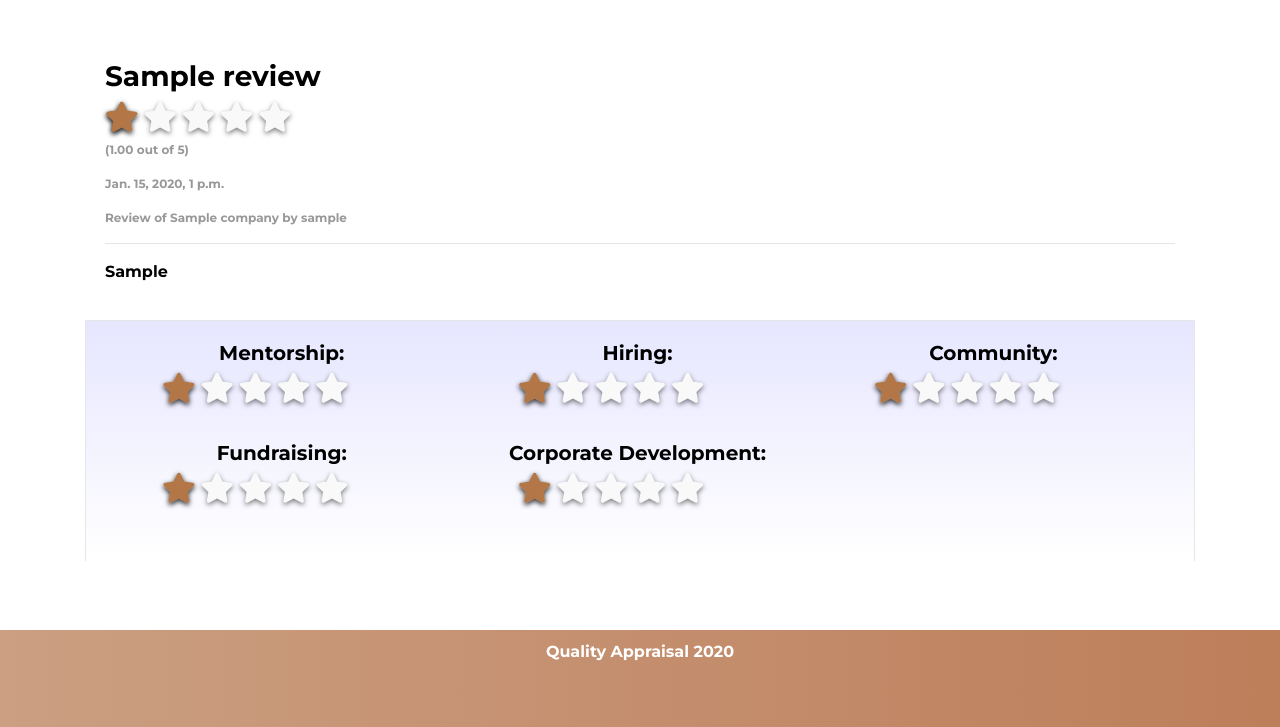
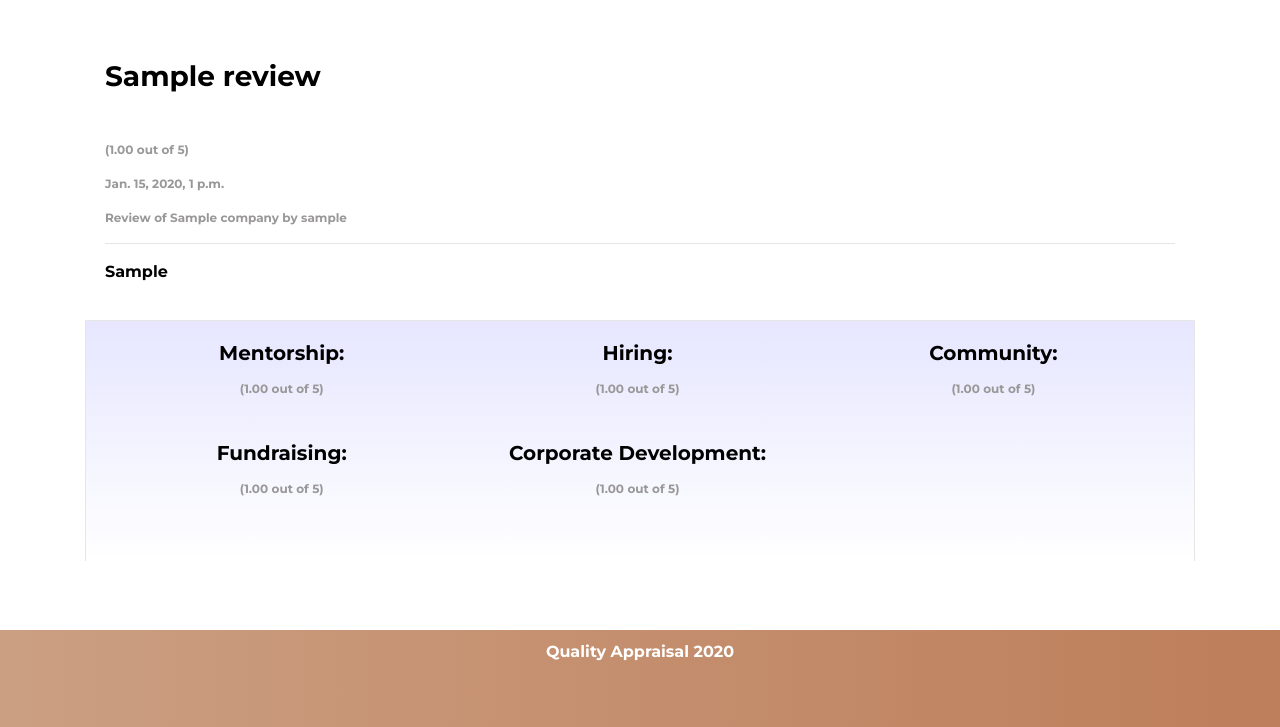
Before and after one commit to felkiriinya/Quality-Appraisal, a Django app: page /reviewdetails/1 in a window 1280 px wide. Shown: the part 73-800 px from the top of the page. Run offline with Django 3.2, Linux system fonts and the light colour scheme; a user stored in the database is signed in; tables that the repository leaves empty hold one stand-in row (values such as "Sample post"); some libraries are stand-ins or nearby versions.

```diff
--- a/appraisalapp/templates/reviews/review_details.html
+++ b/appraisalapp/templates/reviews/review_details.html
@@ -5,7 +5,7 @@
 
         <div class="review-main">
             <h3><b>{{ review.title }}</b></h3>
-            <div class="emptyStarsSmall">
+            <!-- <div class="emptyStarsSmall">
                 <i class="fa fa-star" id="emptyStarSmall1"></i>
                 <i class="fa fa-star" id="emptyStarSmall2"></i>
                 <i class="fa fa-star" id="emptyStarSmall3"></i>
@@ -25,7 +25,7 @@
                 <i class="fa fa-star" {% if review.overall < 2.75 %} style="display:none;" {% endif %} id="fullStarSmall3"></i>
                 <i class="fa fa-star" {% if review.overall < 3.75 %} style="display:none;" {% endif %} id="fullStarSmall4"></i>
                 <i class="fa fa-star" {% if review.overall < 4.75 %} style="display:none;" {% endif %} id="fullStarSmall5"></i>
-            </div>
+            </div> -->
             <br>
             <p class="date-author">({{ review.overall|floatformat:2 }} out of 5)</p>
             <p class="date-author">{{ review.date_posted }}</p>
@@ -36,7 +36,7 @@
         <div class="review-ratings">
             <div class="stars-container">
                 <h5><b>Mentorship:</b></h5>
-                <div class="emptyStarsReview">
+                <!-- <div class="emptyStarsReview">
                     <i class="fa fa-star" id="emptyStarSmall1"></i>
                     <i class="fa fa-star" id="emptyStarSmall2"></i>
                     <i class="fa fa-star" id="emptyStarSmall3"></i>
@@ -49,11 +49,13 @@
                     <i class="fa fa-star" {% if review.mentorship != 5 and review.mentorship != 4 and review.mentorship != 3 %} style="display:none;" {% endif %} id="fullStarSmall3"></i>
                     <i class="fa fa-star" {% if review.mentorship != 5 and review.mentorship != 4 %} style="display:none;" {% endif %} id="fullStarSmall4"></i>
                     <i class="fa fa-star" {% if review.mentorship != 5 %} style="display:none;" {% endif %} id="fullStarSmall5"></i>
-                </div>
+                </div> -->
+                <p class="date-author">({{ review.mentorship|floatformat:2 }} out of 5)</p>
             </div>
+
             <div class="stars-container">
                 <h5><b>Hiring:</b></h5>
-                <div class="emptyStarsReview">
+                <!-- <div class="emptyStarsReview">
                     <i class="fa fa-star" id="emptyStarSmall1"></i>
                     <i class="fa fa-star" id="emptyStarSmall2"></i>
                     <i class="fa fa-star" id="emptyStarSmall3"></i>
@@ -66,11 +68,13 @@
                     <i class="fa fa-star" {% if review.hiring != 5 and review.hiring != 4 and review.hiring != 3 %} style="display:none;" {% endif %} id="fullStarSmall3"></i>
                     <i class="fa fa-star" {% if review.hiring != 5 and review.hiring != 4 %} style="display:none;" {% endif %} id="fullStarSmall4"></i>
                     <i class="fa fa-star" {% if review.hiring != 5 %} style="display:none;" {% endif %} id="fullStarSmall5"></i>
-                </div>
+                </div> -->
+
+                <p class="date-author">({{ review.hiring|floatformat:2 }} out of 5)</p>
             </div>
             <div class="stars-container">
                 <h5><b>Community:</b></h5>
-                <div class="emptyStarsReview">
+                <!-- <div class="emptyStarsReview">
                     <i class="fa fa-star" id="emptyStarSmall1"></i>
                     <i class="fa fa-star" id="emptyStarSmall2"></i>
                     <i class="fa fa-star" id="emptyStarSmall3"></i>
@@ -83,11 +87,13 @@
                     <i class="fa fa-star" {% if review.community != 5 and review.community != 4 and review.community != 3 %} style="display:none;" {% endif %} id="fullStarSmall3"></i>
                     <i class="fa fa-star" {% if review.community != 5 and review.community != 4 %} style="display:none;" {% endif %} id="fullStarSmall4"></i>
                     <i class="fa fa-star" {% if review.community != 5 %} style="display:none;" {% endif %} id="fullStarSmall5"></i>
-                </div>
+                </div> -->
+
+                <p class="date-author">({{ review.community|floatformat:2 }} out of 5)</p>
             </div>
             <div class="stars-container">
                 <h5><b>Fundraising:</b></h5>
-                <div class="emptyStarsReview">
+                <!-- <div class="emptyStarsReview">
                     <i class="fa fa-star" id="emptyStarSmall1"></i>
                     <i class="fa fa-star" id="emptyStarSmall2"></i>
                     <i class="fa fa-star" id="emptyStarSmall3"></i>
@@ -100,11 +106,12 @@
                     <i class="fa fa-star" {% if review.fundraising != 5 and review.fundraising != 4 and review.fundraising != 3 %} style="display:none;" {% endif %} id="fullStarSmall3"></i>
                     <i class="fa fa-star" {% if review.fundraising != 5 and review.fundraising != 4 %} style="display:none;" {% endif %} id="fullStarSmall4"></i>
                     <i class="fa fa-star" {% if review.fundraising != 5 %} style="display:none;" {% endif %} id="fullStarSmall5"></i>
-                </div>
+                </div> -->
+                <p class="date-author">({{ review.fundraising|floatformat:2 }} out of 5)</p>
             </div>
             <div class="stars-container">
                 <h5><b>Corporate Development:</b></h5>
-                <div class="emptyStarsReview">
+                <!-- <div class="emptyStarsReview">
                     <i class="fa fa-star" id="emptyStarSmall1"></i>
                     <i class="fa fa-star" id="emptyStarSmall2"></i>
                     <i class="fa fa-star" id="emptyStarSmall3"></i>
@@ -117,14 +124,10 @@
                     <i class="fa fa-star" {% if review.corporate_dev != 5 and review.corporate_dev != 4 and review.corporate_dev != 3 %} style="display:none;" {% endif %} id="fullStarSmall3"></i>
                     <i class="fa fa-star" {% if review.corporate_dev != 5 and review.corporate_dev != 4 %} style="display:none;" {% endif %} id="fullStarSmall4"></i>
                     <i class="fa fa-star" {% if review.corporate_dev != 5 %} style="display:none;" {% endif %} id="fullStarSmall5"></i>
-                </div>
+                </div> -->
+                <p class="date-author">({{ review.corporate_development|floatformat:2 }} out of 5)</p>
             </div>
         </div>
-        <div class="review-buttons">
-            {% if review.author == user %}
-                <a class="btn" id="update" href="{% url 'review_edit' review.pk %}">Update Review</a>
-                <a class="btn" id="delete" href="{% url 'review_delete' review.pk %}">Delete Review</a>
-            {% endif %}
-        </div>
+
     </div>
 {% endblock %}
--- a/appraisalapp/templates/reviews/review_home.html
+++ b/appraisalapp/templates/reviews/review_home.html
@@ -7,7 +7,7 @@
         {% for review in reviews %}
             <div class="review-container">
                 <h4><b>{{ review.title }}</b></h4>
-                <div class="emptyStarsSmall">
+                <!-- <div class="emptyStarsSmall">
                     <i class="fa fa-star" id="emptyStarSmall1"></i>
                     <i class="fa fa-star" id="emptyStarSmall2"></i>
                     <i class="fa fa-star" id="emptyStarSmall3"></i>
@@ -28,7 +28,7 @@
                     <i class="fa fa-star" {% if review.overall < 3.75 %} style="display:none;" {% endif %} id="fullStarSmall4"></i>
                     <i class="fa fa-star" {% if review.overall < 4.75 %} style="display:none;" {% endif %} id="fullStarSmall5"></i>
                 </div>
-                <br>
+                <br> -->
                 <p class="date-author">({{ review.overall }} out of 5)</p>
                 <p class="date-author"><i>{{ review.date_posted }}</i> | <i>Review of {{ review.company }} by {{ review.user }}</i></p>
                 <hr>
--- a/static/css/company.css
+++ b/static/css/company.css
@@ -330,7 +330,7 @@ body{
     box-sizing: border-box;
     width: 100%;
     height: auto;
-    margin-top: 100px;
+    /* margin-top: 100px; */
     padding: 20px;
     padding-top: 45px;
     padding-bottom: 0px;
@@ -456,7 +456,7 @@ p{
 }
 
 .company-rating{
-    margin-top: 45px;
+    margin-top: 20px;
     font-size: 14px;
     color: #a6a6a6;
     text-align: center;
```
Also changed, not shown: appraisalapp/forms.py (+5 -5 lines), appraisalapp/templates/companies/company_details.html (+15 -23 lines), appraisalapp/templates/companies/company_home.html (+5 -4 lines), appraisalapp/templates/reviews/review_form.html (+17 -12 lines).
